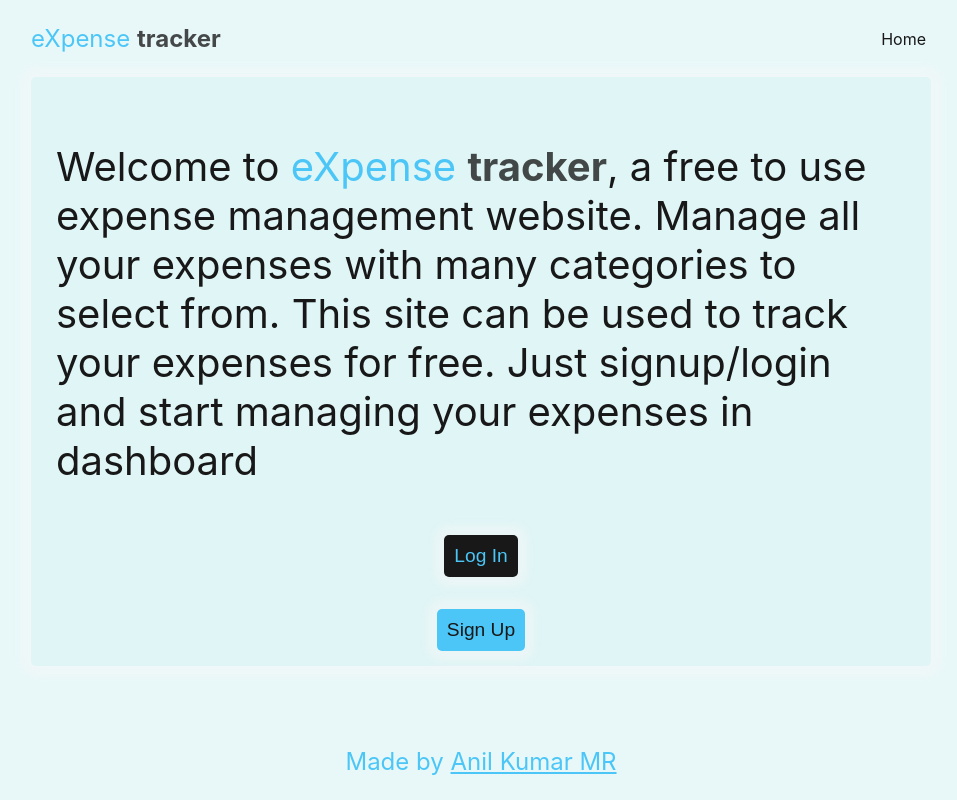
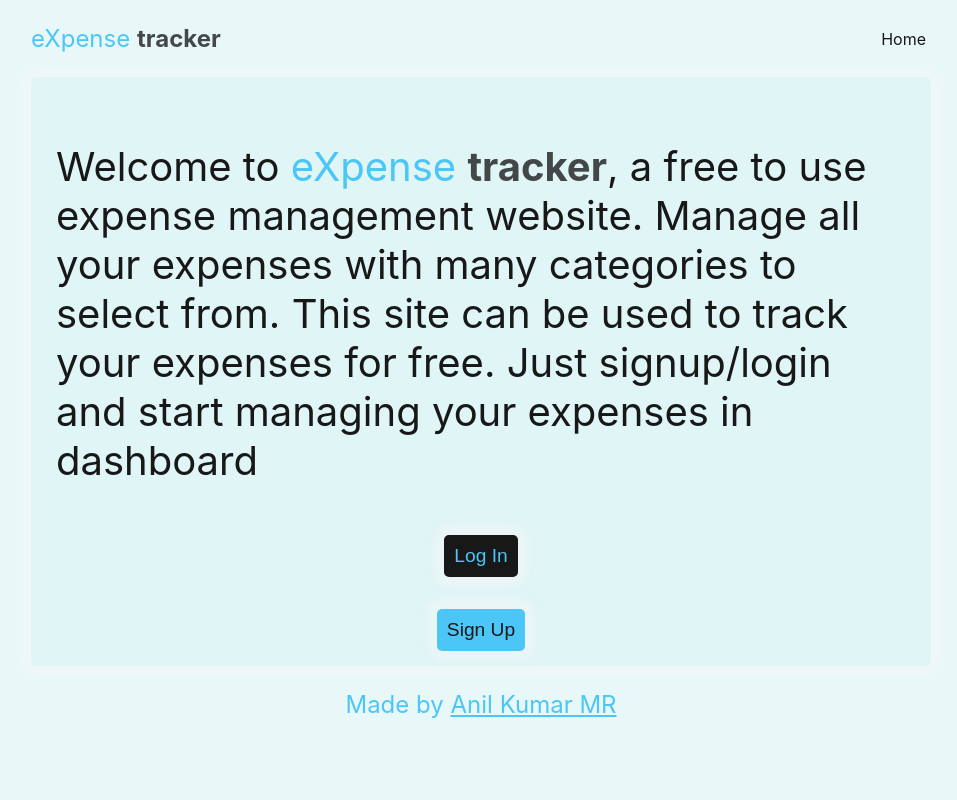
Before and after one commit to anil-4-real/expense-tracker-fe, a React (Create React App) app: page / in a window 1280 px wide. Shown: the whole page, without its empty margins (159-1116 px from the left). Built offline with nearby package versions, Linux system fonts and the light colour scheme; no server answers.

Commit message:
refractored

```diff
--- a/src/index.css
+++ b/src/index.css
@@ -379,11 +379,7 @@ textarea {
 
 } */
 .footer-text {
-  position: fixed;
-  bottom: 0;
   text-align: center;
-  left: 25%;
-  right: 25%;
   color: var(--primary-color);
   font-weight: normal;
   font-size: 1.5rem;
@@ -422,4 +418,7 @@ a {
     outline: none;
     font-size: 1rem;
   }
+  .expense-card-body-description-text {
+    word-break: break-all;
+  }
 }
```
